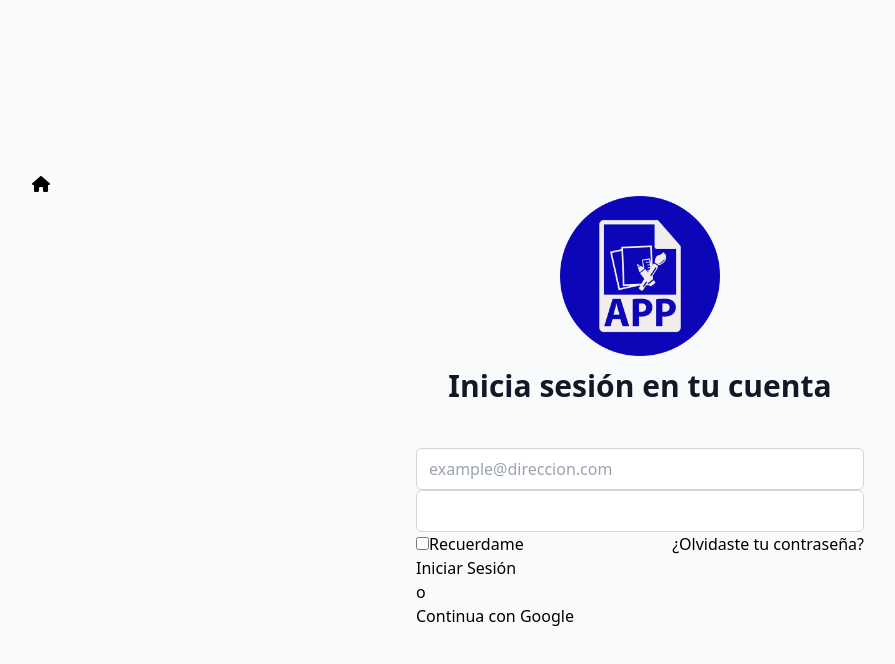
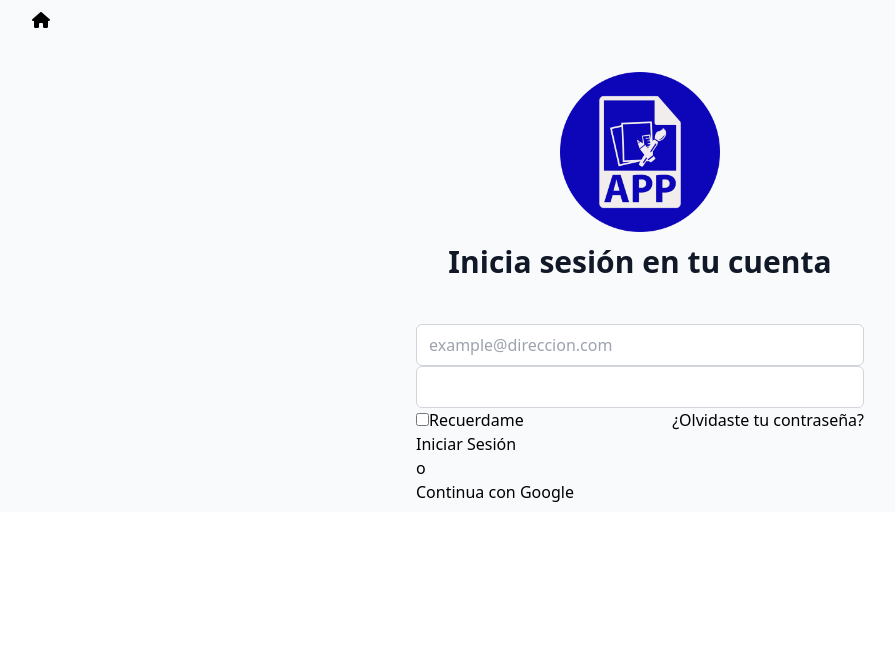
Before and after one commit to jmarti1a2/Project, a React (Create React App) app: page /login in a window 1280 px wide. Shown: the top 664 px of the page, without its empty margins (0-895 px from the left). Built offline with nearby package versions, Linux system fonts and the light colour scheme.

Commit message:
cambie estructura Layout Auth

```diff
--- a/src/layouts/AuthLayout.jsx
+++ b/src/layouts/AuthLayout.jsx
@@ -5,8 +5,8 @@ import { Link } from 'react-router-dom'
 
 const AuthLayout = ({children }) => {
     return (
-        <div className='min-h-screen flex flex-col items-center justify-center bg-gray-50 py-2 px-4 sm:px-6 lg:px-8'>
-           <div className='w-full flex items-start'>
+        <div className='min-h-full flex flex-col items-center justify-center bg-gray-50 py-2 px-4 sm:px-6 lg:px-8'>
+           <div className='w-full h-16 flex items-start'>
            <Link to='/'>
            <i className='fas fa-home cursor-pointer hover:text-indigo-500' />
                </Link>
```
